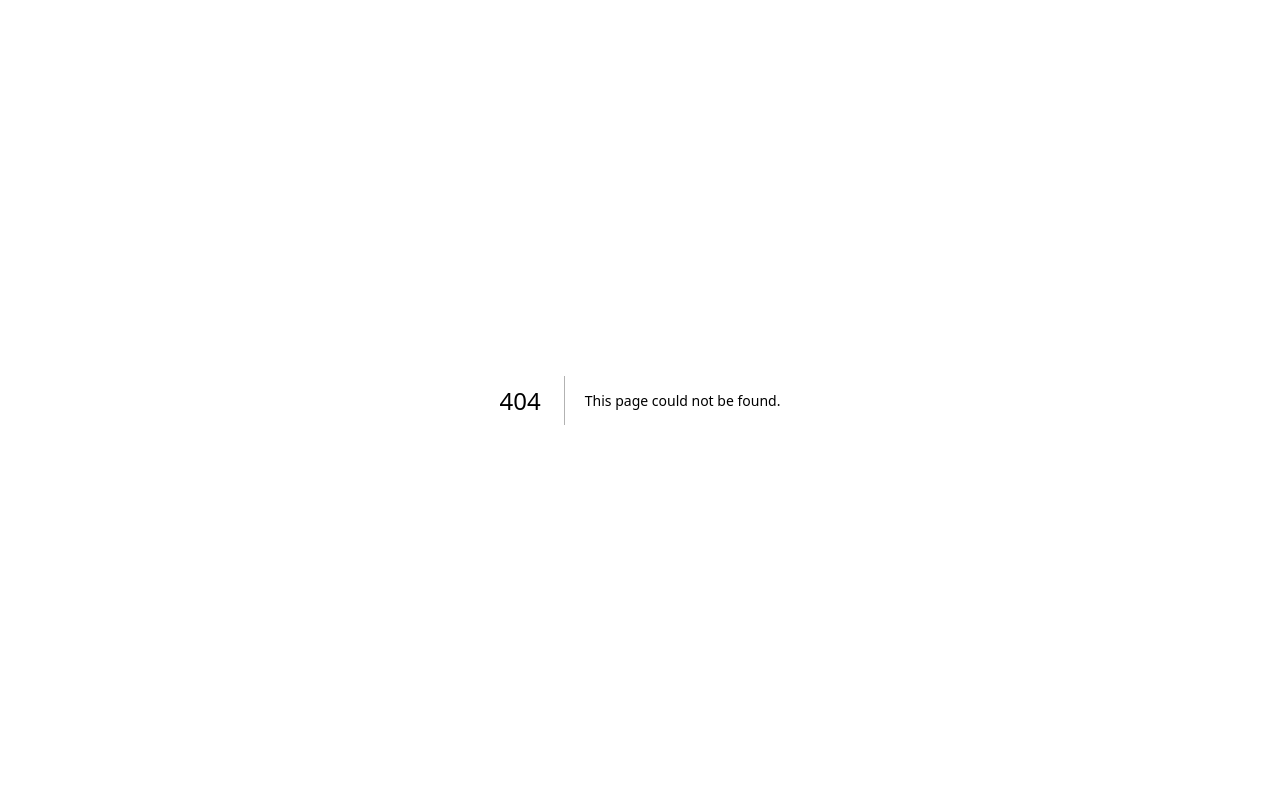
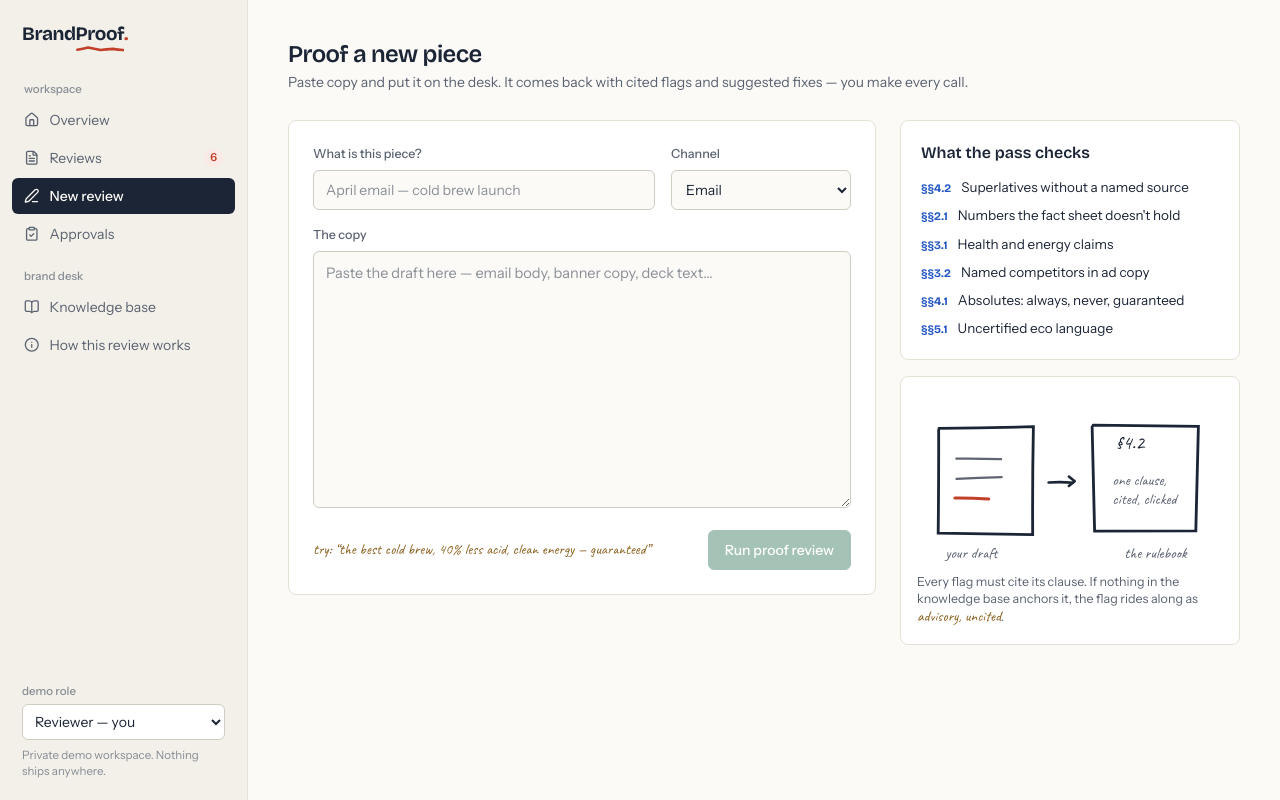
Before and after one commit to Himanshusolanki24/Brand, a Next.js app: page /app/intake in a window 1280 px wide. Before the commit this address had no page. Built offline with nearby package versions, Linux system fonts and the light colour scheme.

Commit message:
Add brand intake wizard

```diff
--- /dev/null
+++ b/src/app/app/intake/page.tsx
@@ -0,0 +1,129 @@
+"use client";
+
+import { useState } from "react";
+import { useRouter } from "next/navigation";
+import { useDemo } from "@/lib/store";
+import { Button } from "@/components/ui/button";
+import { SketchDiagram } from "@/components/sketch";
+import type { Channel, Review } from "@/lib/types";
+
+const CHANNELS: Channel[] = ["Email", "Website", "Paid ad", "SMS", "Deck"];
+
+const CHECKS: Array<[string, string]> = [
+  ["Superlatives without a named source", "§4.2"],
+  ["Numbers the fact sheet doesn't hold", "§2.1"],
+  ["Health and energy claims", "§3.1"],
+  ["Named competitors in ad copy", "§3.2"],
+  ["Absolutes: always, never, guaranteed", "§4.1"],
+  ["Uncertified eco language", "§5.1"],
+];
+
+export default function IntakePage() {
+  const { dispatch } = useDemo();
+  const router = useRouter();
+
+  const [title, setTitle] = useState("");
+  const [channel, setChannel] = useState<Channel>("Email");
+  const [body, setBody] = useState("");
+
+  const ready = title.trim().length > 2 && body.trim().length > 20;
+
+  const submit = () => {
+    const id = `r${Date.now()}`;
+    const review: Review = {
+      id,
+      title: title.trim(),
+      channel,
+      author: "You",
+      submittedAt: Date.now(),
+      status: "analyzing",
+      sections: [{ id: "new-s1", heading: "Draft", body: body.trim() }],
+      issues: [],
+    };
+    dispatch({ type: "analyze", review });
+    router.push(`/app/reviews/${id}`);
+  };
+
+  return (
+    <div>
+      <header>
+        <h1 className="font-display text-[24px] font-semibold tracking-tight">Proof a new piece</h1>
+        <p className="text-sm text-ink-soft">
+          Paste copy and put it on the desk. It comes back with cited flags and suggested fixes — you make every call.
+        </p>
+      </header>
+
+      <div className="mt-7 grid items-start gap-6 lg:grid-cols-[minmax(0,1fr)_340px]">
+        <section className="rounded-lg border border-line bg-sheet p-6">
+          <div className="grid gap-4 sm:grid-cols-[1fr_180px]">
+            <label className="block">
+              <span className="block pb-1.5 text-[12.5px] font-medium text-ink-soft">What is this piece?</span>
+              <input
+                value={title}
+                onChange={(e) => setTitle(e.target.value)}
+                placeholder="April email — cold brew launch"
+                className="h-10 w-full rounded-md border border-line-strong bg-paper px-3 text-sm"
+              />
+            </label>
+            <label className="block">
+              <span className="block pb-1.5 text-[12.5px] font-medium text-ink-soft">Channel</span>
+              <select
+                value={channel}
+                onChange={(e) => setChannel(e.target.value as Channel)}
+                className="h-10 w-full rounded-md border border-line-strong bg-paper px-2.5 text-sm"
+              >
+                {CHANNELS.map((c) => (
+                  <option key={c} value={c}>
+                    {c}
+                  </option>
+                ))}
+              </select>
+            </label>
+          </div>
+
+          <label className="mt-4 block">
+            <span className="block pb-1.5 text-[12.5px] font-medium text-ink-soft">The copy</span>
+            <textarea
+              value={body}
+              onChange={(e) => setBody(e.target.value)}
+              rows={10}
+              placeholder="Paste the draft here — email body, banner copy, deck text…"
+              className="w-full resize-y rounded-md border border-line-strong bg-paper px-3 py-2.5 text-[14.5px] leading-relaxed"
+            />
+          </label>
+
+          <div className="mt-4 flex flex-wrap items-center justify-end gap-3">
+            <p className="mr-auto font-hand text-[15px] text-pencil">
+              try: “the best cold brew, 40% less acid, clean energy — guaranteed”
+            </p>
+            <Button variant="approve" disabled={!ready} onClick={submit}>
+              Run proof review
+            </Button>
+          </div>
+        </section>
+
+        <aside className="space-y-4">
+          <section className="rounded-lg border border-line bg-sheet p-5">
+            <h2 className="font-display text-[16px] font-semibold">What the pass checks</h2>
+            <ul className="mt-3 space-y-2">
+              {CHECKS.map(([label, clause]) => (
+                <li key={clause} className="flex items-baseline gap-2.5 text-[13.5px]">
+                  <span className="font-display text-[11.5px] font-bold text-cite">§{clause}</span>
+                  <span className="text-ink">{label}</span>
+                </li>
+              ))}
+            </ul>
+          </section>
+
+          <section className="rounded-lg border border-line bg-sheet p-4">
+            <SketchDiagram variant="cite" />
+            <p className="mt-1 text-[12.5px] leading-snug text-ink-soft">
+              Every flag must cite its clause. If nothing in the knowledge base anchors it, the flag
+              rides along as <span className="font-hand text-[15px] text-pencil">advisory, uncited</span>.
+            </p>
+          </section>
+        </aside>
+      </div>
+    </div>
+  );
+}
```
